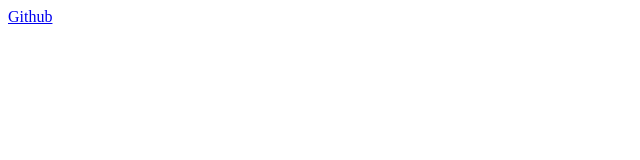
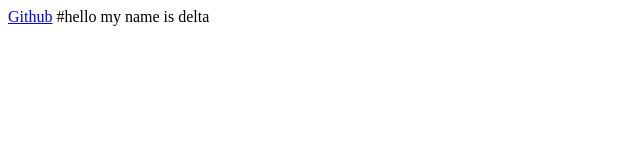
Before and after one commit to pranjal030404/delta-4.0, a plain HTML site: page Anchor Element.html in a window 1280 px wide. Shown: the whole page, without its empty margins (0-640 px from the left). Drawn offline with Linux system fonts and the light colour scheme.

Commit message:
trying git on a new device

```diff
--- a/Anchor Element.html
+++ b/Anchor Element.html
@@ -12,3 +12,5 @@
 </body>
 
 </html>
+
+#hello my name is delta
```
